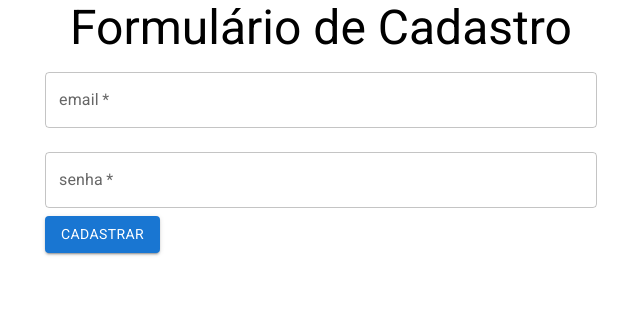
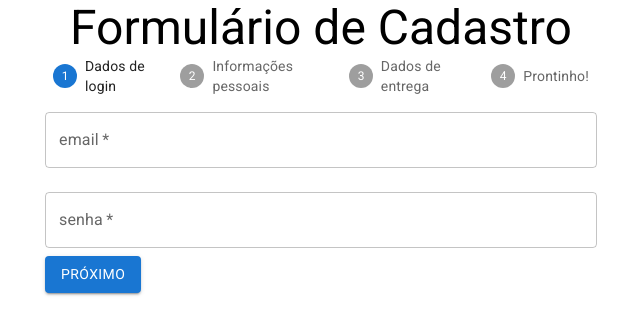
Before and after one commit to Frankkson/testando-componentes-funcionais, a React (Create React App) app: page / in a window 1280 px wide. Shown: the top 334 px of the page, without its empty margins (319-959 px from the left). Built offline with nearby package versions, Linux system fonts and the light colour scheme.

Commit message:
finalização de lógica de coleta de dados, adição de contador de etapa de cadastro

```diff
--- a/src/componentes/formularioDeCadastro/DadosPessoais.jsx
+++ b/src/componentes/formularioDeCadastro/DadosPessoais.jsx
@@ -14,8 +14,7 @@ const DadosPessoais = ({ aoEnviar, validateCPF }) => {
 			onSubmit={(e) => {
 				e.preventDefault();
 				aoEnviar({ nome, sobrenome, CPF, promocoes, termosDeUso });
-			}}
-		>
+			}}>
 			<TextField
 				fullWidth
 				id="nome"
@@ -89,9 +88,8 @@ const DadosPessoais = ({ aoEnviar, validateCPF }) => {
 			<Button
 				type="submit"
 				variant="contained"
-				color="primary"
-			>
-				Cadastrar
+				color="primary">
+				Próximo
 			</Button>
 		</form>
 	);
--- a/src/componentes/formularioDeCadastro/DadosUsuario.jsx
+++ b/src/componentes/formularioDeCadastro/DadosUsuario.jsx
@@ -10,8 +10,7 @@ const DadosUsuario = ({ aoEnviar }) => {
 			onSubmit={(e) => {
 				e.preventDefault();
 				aoEnviar({ email, senha });
-			}}
-		>
+			}}>
 			<TextField
 				value={email}
 				onChange={(e) => {
@@ -23,8 +22,7 @@ const DadosUsuario = ({ aoEnviar }) => {
 				margin="normal"
 				required
 				type="email"
-				variant="outlined"
-			></TextField>
+				variant="outlined"></TextField>
 			<TextField
 				value={senha}
 				onChange={(e) => {
@@ -36,14 +34,12 @@ const DadosUsuario = ({ aoEnviar }) => {
 				margin="normal"
 				required
 				type="password"
-				variant="outlined"
-			></TextField>
+				variant="outlined"></TextField>
 			<Button
 				color="primary"
 				type="submit"
-				variant="contained"
-			>
-				Cadastrar
+				variant="contained">
+				Próximo
 			</Button>
 		</form>
 	);
--- a/src/componentes/formularioDeCadastro/index.jsx
+++ b/src/componentes/formularioDeCadastro/index.jsx
@@ -2,12 +2,15 @@ import DadosEntrega from "./DadosEntrega";
 import DadosPessoais from "./DadosPessoais";
 import DadosUsuario from "./DadosUsuario";
 import { useState, useEffect } from "react";
+import { Stepper, Step, StepLabel, Typography } from "@mui/material";
 
 const FormularioCadastro = ({ onSubmit, validateCPF }) => {
 	const [etapaAtual, setEtapa] = useState(0);
 	const [dadosColetados, setDados] = useState({});
 	const updateForm = useEffect(() => {
-		console.log(dadosColetados);
+		if (etapaAtual === formularios.length - 1) {
+			onSubmit(dadosColetados);
+		}
 	});
 
 	const coletarDados = (dados) => {
@@ -26,9 +29,28 @@ const FormularioCadastro = ({ onSubmit, validateCPF }) => {
 			validateCPF={validateCPF}
 		/>,
 		<DadosEntrega aoSubmeter={coletarDados} />,
+		<Typography variant="h5">Cadastro concluído com sucesso!</Typography>,
 	];
 
-	return <>{formularios[etapaAtual]}</>;
+	return (
+		<>
+			<Stepper activeStep={etapaAtual}>
+				<Step>
+					<StepLabel>Dados de login</StepLabel>
+				</Step>
+				<Step>
+					<StepLabel>Informações pessoais</StepLabel>
+				</Step>
+				<Step>
+					<StepLabel>Dados de entrega</StepLabel>
+				</Step>
+				<Step>
+					<StepLabel>Prontinho!</StepLabel>
+				</Step>
+			</Stepper>
+			{formularios[etapaAtual]}
+		</>
+	);
 };
 
 export default FormularioCadastro;
```
